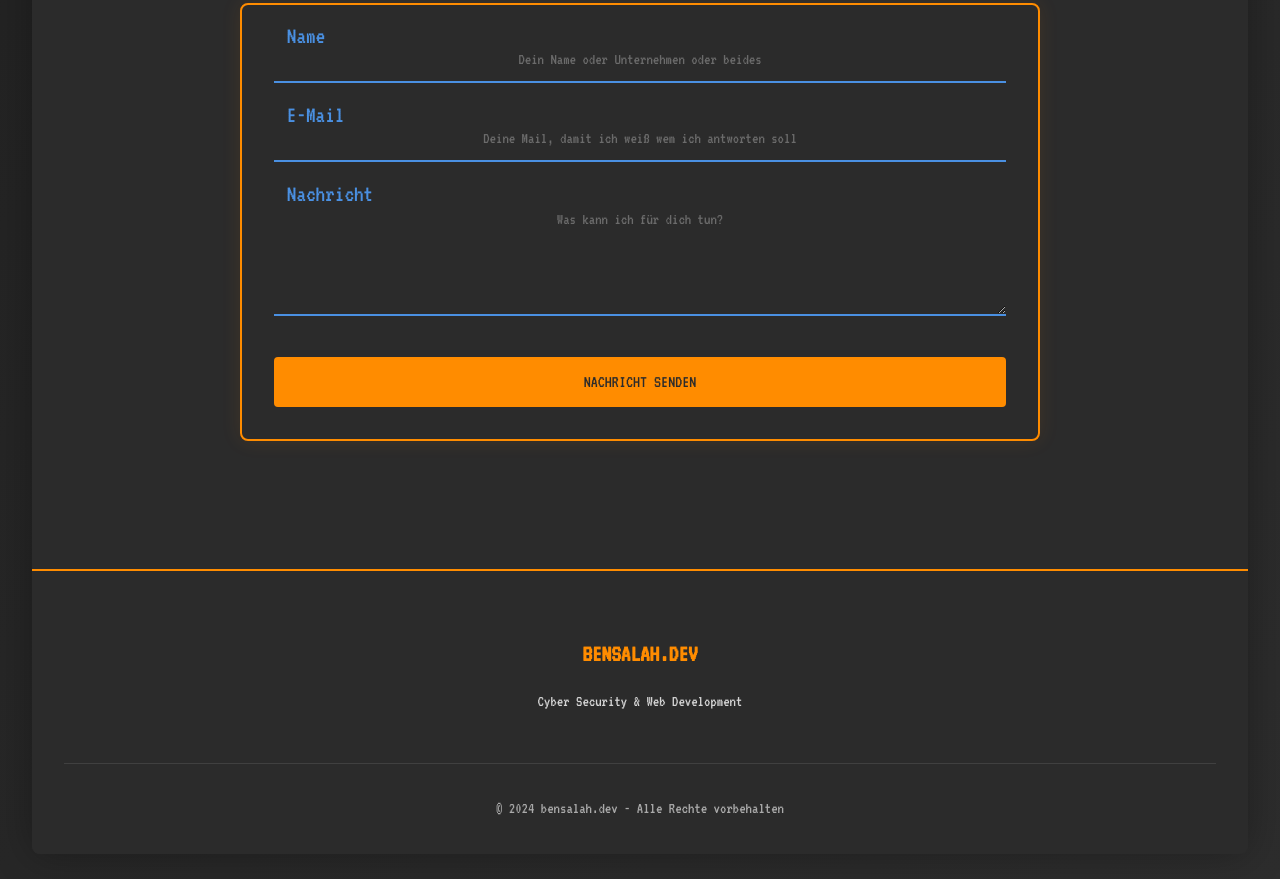
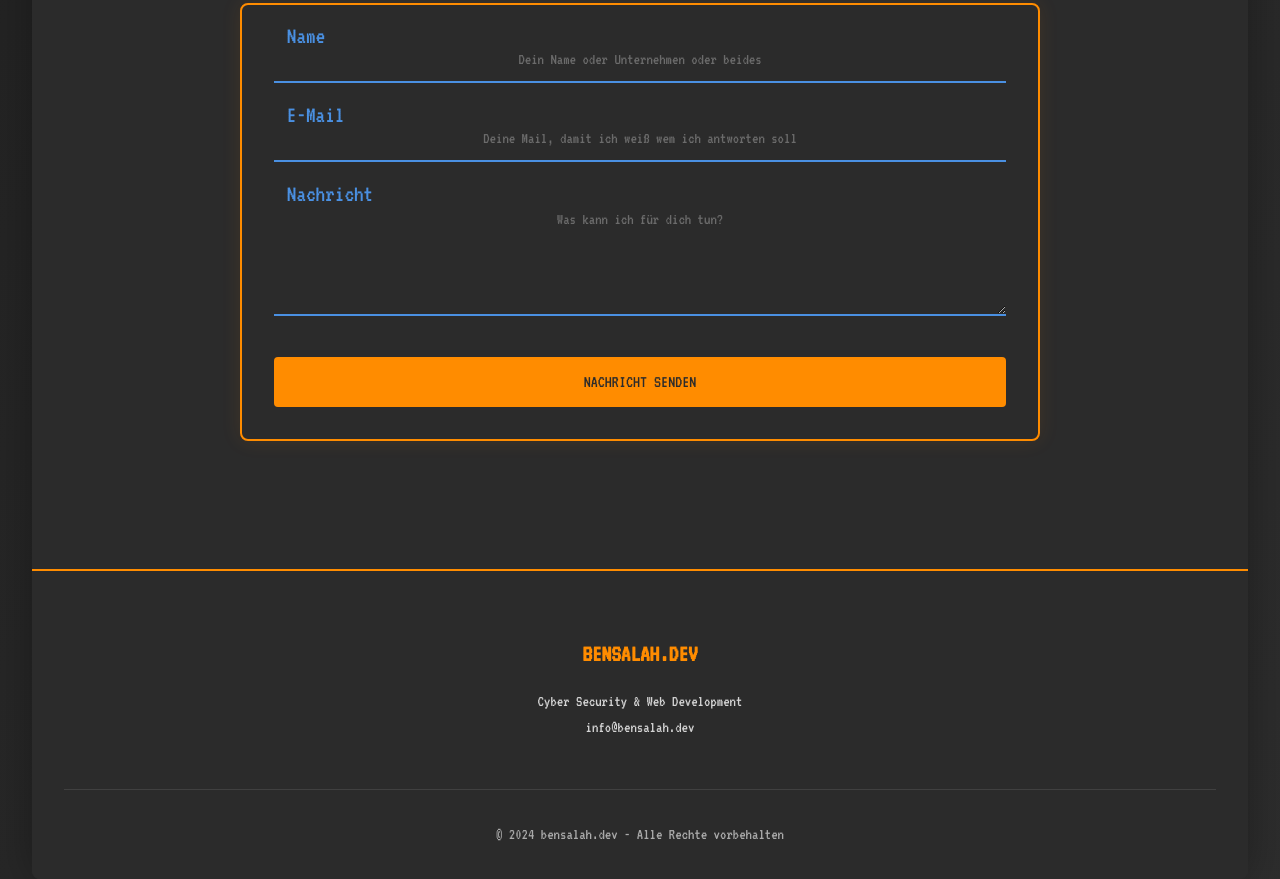
Before and after one commit to bensalah1992/bensalah.dev, an Astro site: page / in a window 1280 px wide. Shown: the part 1916-2795 px from the top of the page. Built offline with nearby package versions, Linux system fonts and the light colour scheme; Astro itself is replaced by a stand-in of ours.

Commit message:
Add Mail to footer

```diff
--- a/src/components/Footer.astro
+++ b/src/components/Footer.astro
@@ -4,6 +4,7 @@
             <div class="footer-section">
                 <h3>bensalah.dev</h3>
                 <p>Cyber Security & Web Development</p>
+                <p>info@bensalah.dev</p>
             </div>
         </div>
         <div class="footer-bottom">
```
